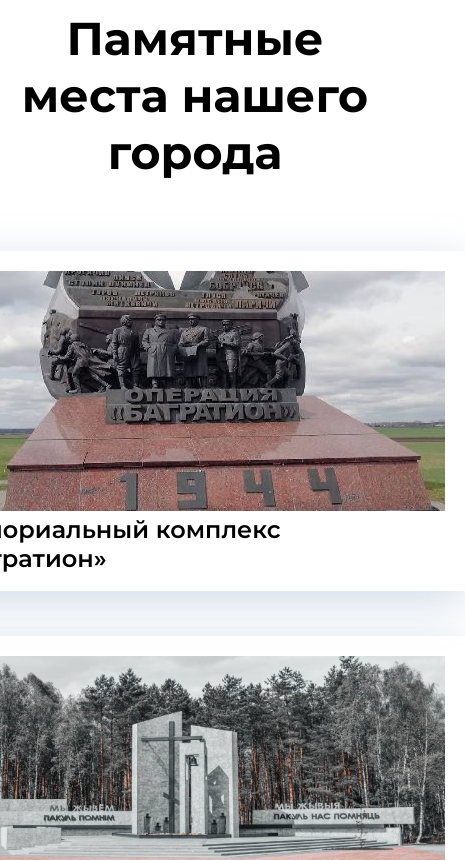
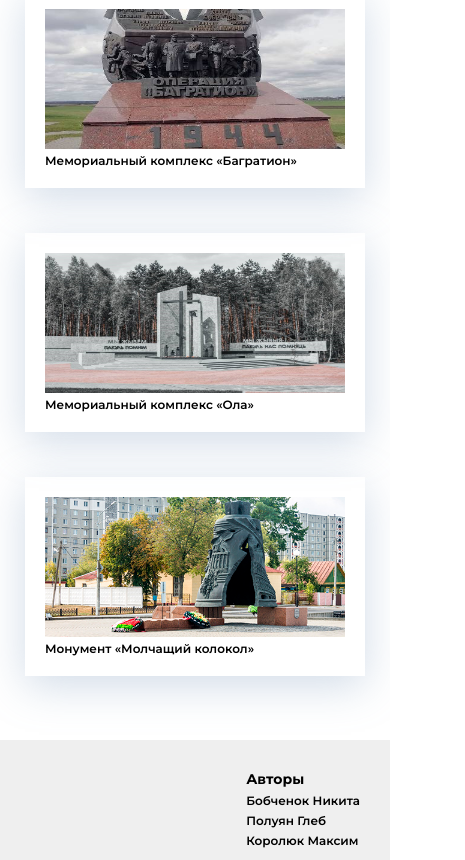
Before and after one commit to pbtyt/svetlogorsk_react, a React (Vite) app: page / in a window 390 px wide. Shown: the part 904-1764 px from the top of the page, 465 px wide, since content can reach past the window. Built offline with nearby package versions, Linux system fonts and the light colour scheme.

Commit message:
new: adapted_for_phones

```diff
--- a/src/assets/global.css
+++ b/src/assets/global.css
@@ -19,3 +19,9 @@ html, body, #root{
 button{
 	cursor: pointer;
 }
+
+@media screen and (min-width: 320px) and (max-width: 480px){
+	/*#root{
+		width: calc(100% - 7px);
+	}*/
+}
--- a/src/components/Card/Card.module.css
+++ b/src/components/Card/Card.module.css
@@ -13,9 +13,6 @@
 }
 
 .card{
-	width: 500px;
-	height: 300px;
-
 	display: flex;
 	flex-direction: column;
 	gap: 15px;
@@ -36,15 +33,16 @@
 .cardSide{
 	backface-visibility: hidden;
 	transition: all .8s ease;
-	position: absolute;
-	top: 0;
-	left: 0;
+	position: relative;
 }
 
 .cardSide.back{
 	transform: rotateY(-180deg);
 	font-size: 20px;
-	position: relative;
+
+	position: absolute;
+	top: 0;
+	left: 0;
 
 	display: flex;
 	flex-direction: column;
@@ -59,7 +57,7 @@
 
 .cardSide.back.activate{
 	transform: rotateY(0deg);
-	flex-grow: 1;
+	height: 100%;
 }
 
 .cardSide.back.activate button{
@@ -79,3 +77,24 @@
 	transition: all 300ms ease;
 	background: #a19d9d;
 }
+
+
+@media screen and (min-width: 320px) and (max-width: 480px){
+	.cardImg{
+		width: 300px;
+		height: 140px;
+	}
+
+	.cardTitle{
+		font-size: 12px;
+	}
+
+	.cardSide.back p{
+		font-size: 8px;
+	}
+
+	.cardMoreInfo{
+		padding: 4px 10px;
+		font-size: 8px;
+	}
+}
--- a/src/components/Footer/Footer.jsx
+++ b/src/components/Footer/Footer.jsx
@@ -6,7 +6,7 @@ const Footer = () => {
         <div className={styles.blockFooterWrapper}>
             <div style={{flexGrow: "1"}} ></div>
                 <div className={styles.authors}>
-                    <h3 style={{marginBottom: "10px"}}>Авторы</h3>
+                    <h3>Авторы</h3>
                     <h4>Бобченок Никита</h4>
                     <h4>Полуян Глеб</h4>
                     <h4>Королюк Максим</h4>
--- a/src/components/Footer/Footer.module.css
+++ b/src/components/Footer/Footer.module.css
@@ -16,7 +16,22 @@
 	font-weight: 600;
 }
 
+.authors h3{
+	margin-bottom: 10px;
+}
+
 .blockFooterWrapper{
 	display: flex;
 	flex-grow: 1;
 }
+
+@media screen and (min-width: 320px) and (max-width: 480px){
+	.authors h4{
+		font-size: 12px;
+	}
+
+	.authors h3{
+		font-size: 14px;
+		margin-bottom: 0px;
+	}
+}
--- a/src/pages/MainPage/MainPage.module.css
+++ b/src/pages/MainPage/MainPage.module.css
@@ -50,3 +50,24 @@
 	justify-content: center;
 	gap: 45px;
 }
+
+@media screen and (min-width: 320px) and (max-width: 480px){
+	.headerTitle{
+		font-size: 26px;
+	}
+
+	.headerSubtitle{
+		font-size: 10px;
+		font-weight: 500;
+	}
+
+	.container{
+		margin: 0px;
+	}
+
+	.mainHeader{
+		font-size: 16px;
+		margin-top: 10px;
+		margin-bottom: 20px;
+	}
+}
```
